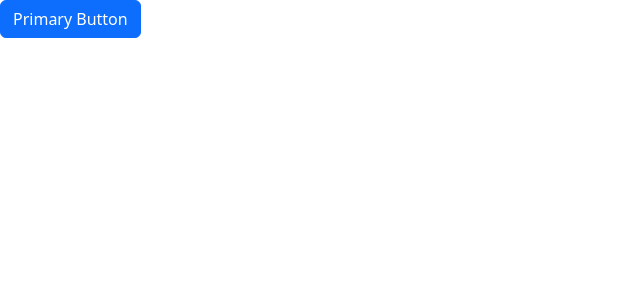
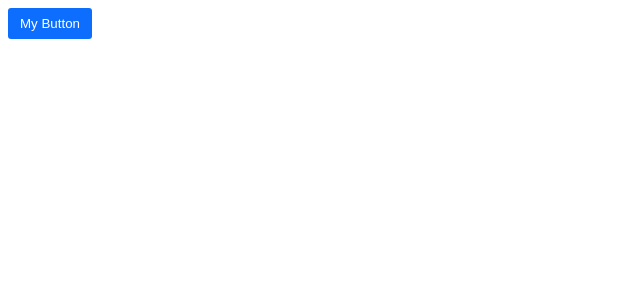
Before and after one commit to LucasSeverino/react-gaming-app, a React (Vite) app: page / in a window 1280 px wide. Shown: the top 300 px of the page, without its empty margins (0-640 px from the left). Built offline with nearby package versions, Linux system fonts and the light colour scheme.

Commit message:
add style to button component via css modules

```diff
--- a/package.json
+++ b/package.json
@@ -11,7 +11,9 @@
   "dependencies": {
     "bootstrap": "^5.2.3",
     "react": "^18.2.0",
-    "react-dom": "^18.2.0"
+    "react-dom": "^18.2.0",
+    "react-icons": "^4.7.1",
+    "styled-components": "^6.1.13"
   },
   "devDependencies": {
     "@types/react": "^18.0.27",
--- a/src/App.tsx
+++ b/src/App.tsx
@@ -1,20 +1,12 @@
-import { useState } from "react";
-import Alert from "./components/Alert";
-import Button from "./components/Button";
+import Button from "./components/Button/Button";
 
 const App = () => {
-
-  const [showAlert, setShowAlert] = useState(false);
 
 
   return (
     <div>
-      {
-        showAlert && <Alert onClose={() => setShowAlert(false)}>Button Clicked!</Alert>
-      }
-
-      <Button buttonType="primary" onClick={() => setShowAlert(true)}>
-        Primary Button
+      <Button color="primary" onClick={ () => {} } >
+        My Button
       </Button>
     </div>
   );
--- a/src/components/Alert.tsx
+++ b/src/components/Alert.tsx
@@ -1,4 +1,4 @@
-import React, { ReactNode } from "react";
+import { ReactNode } from "react";
 
 interface Props {
   children: ReactNode;
--- a/src/components/Button.tsx
+++ /dev/null
@@ -1,17 +0,0 @@
-import React from 'react'
-
-interface Props {
-     buttonType?: 'primary' | 'secondary' | 'success' | 'danger' | 'warning' | 'info' | 'light';
-     children: string,
-     onClick: () => void
-}
-
-const Button = ({ buttonType = 'primary', children, onClick }: Props) => {
-  return (
-    <button type="button" className={`btn btn-${buttonType}`} onClick={onClick}>
-          { children }
-    </button>
-  )
-}
-
-export default Button
--- /dev/null
+++ b/src/components/Button/Button.tsx
@@ -0,0 +1,19 @@
+import { ReactNode } from 'react'
+import styles from './button.module.css';
+
+interface Props {
+     children: ReactNode;
+     onClick: () => void;
+     color: string;
+}
+
+
+const Button = ({children, onClick, color='primary'}: Props) => {
+  return (
+    <button className={[styles.btn, styles['btn-' + color]].join(' ')} type="button" onClick={onClick}>
+          { children }
+    </button>
+  )
+}
+
+export default Button
--- /dev/null
+++ b/src/components/Button/button.module.css
@@ -0,0 +1,10 @@
+.btn {
+     padding: 8px 12px;
+     border-radius: 3px;
+     border: 0;
+}
+
+.btn-primary {
+     background-color: #0d6efd;
+     color: #ffffff;
+}
--- a/src/main.tsx
+++ b/src/main.tsx
@@ -1,7 +1,6 @@
 import React from 'react'
 import ReactDOM from 'react-dom/client'
 import App from './App'
-import 'bootstrap/dist/css/bootstrap.css'
 
 ReactDOM.createRoot(document.getElementById('root') as HTMLElement).render(
   <React.StrictMode>
```
Also changed, not shown: src/components/ListGroup.tsx (+23 -6 lines), 1 other file (tests, documents, lock files or other folders).
